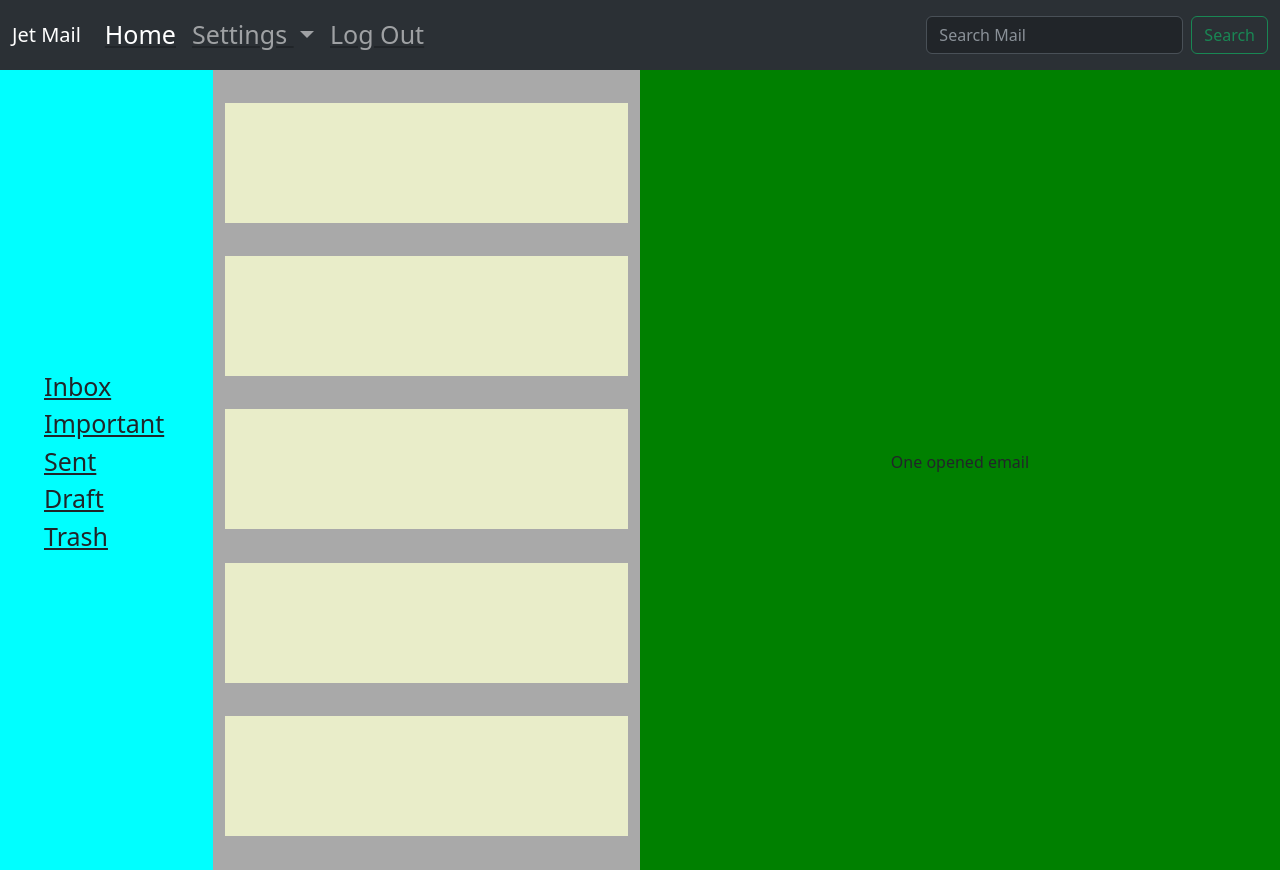
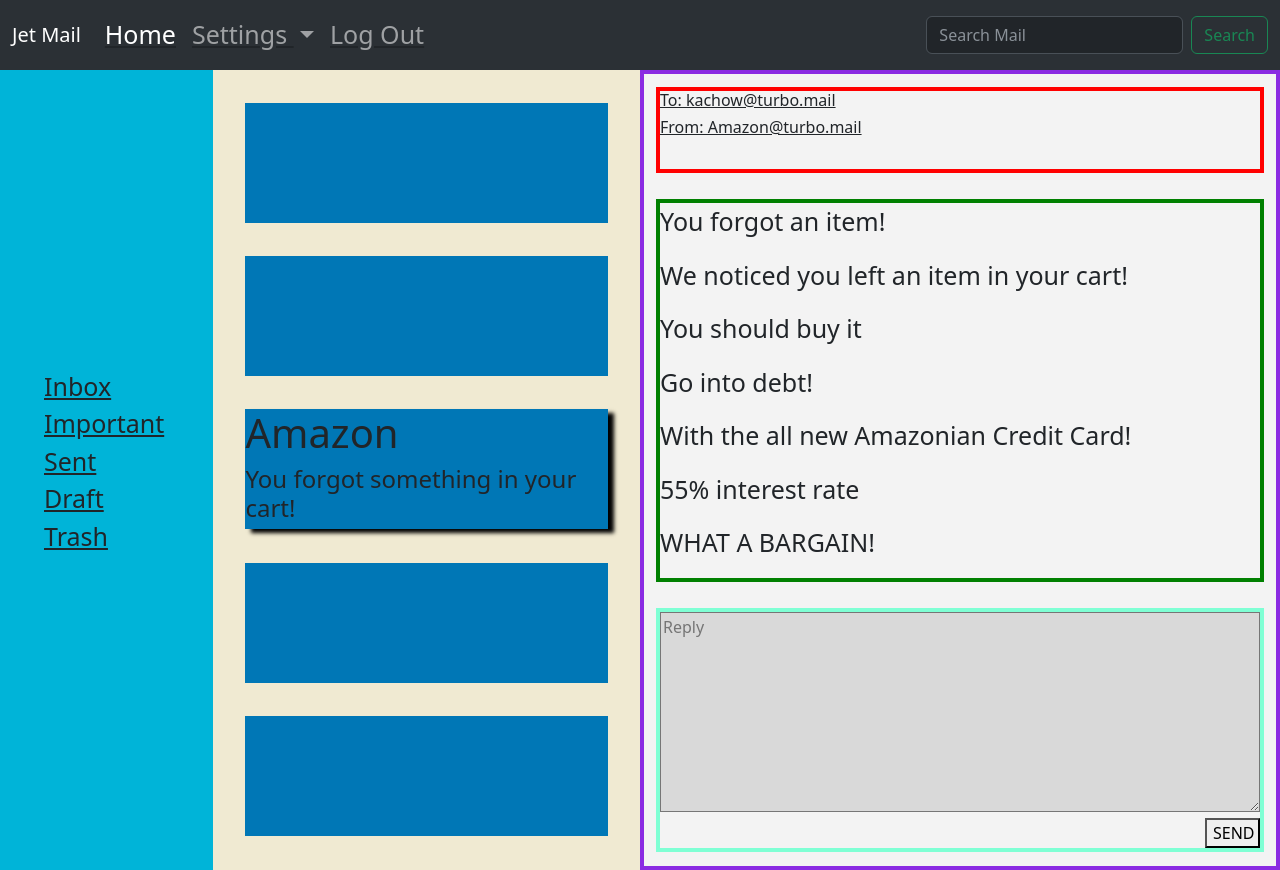
Before and after one commit to Oceanvibes209/bvt-email-template-aguilera, a plain HTML site: page index.html in a window 1280 px wide. Drawn offline with nearby package versions, Linux system fonts and the light colour scheme.

Commit message:
Stylizing using hover, box-shadow. Added the opened email section with a textarea and send button.

```diff
--- a/index.html
+++ b/index.html
@@ -59,12 +59,36 @@
           <div class="col col-md-8 col-xl-4 email-tablet card-style">
             <div class="uremail"></div>
             <div class="uremail"></div>
-            <div class="uremail"></div>
+            <div class="uremail opn-email">
+              <h1>Amazon</h1>
+              <h4>You forgot something in your cart!</h4>
+              <h6>Its in your cart</h6>
+            </div>
             <div class="uremail"></div>
             <div class="uremail"></div>
           </div>
           <div class=" col d-none d-xl-flex col-xl-6 email-desktop card-style">
-            <p>One opened email</p>
+            <div class="to-from">
+              <h6>To: kachow@turbo.mail</h6>
+              <h6>From: Amazon@turbo.mail</h6>
+              <br>
+            </div>
+            <div class="opn-email-body">
+              <p>You forgot an item!</p>
+
+              <p>We noticed you left an item in your cart!</p>
+              <p>You should buy it</p>
+              <p>Go into debt!</p>
+              <p>With the all new Amazonian Credit Card!</p>
+              <p>55% interest rate</p>
+              <p>WHAT A BARGAIN!</p>
+            </div>
+            <div class="email-reply">
+              <form>
+                <textarea class="reply-body" type="text" placeholder="Reply" required></textarea>
+              </form>
+              <button class="reply-btn" target="_blank">SEND</button>
+            </div>
           </div>
         </div>
     </div>
--- a/styles.css
+++ b/styles.css
@@ -8,6 +8,10 @@
 
 nav{
     width: 100vw;
+}
+
+.dropdown-menu{
+    width: 400px;
 }
 
 .row{
@@ -25,25 +29,78 @@
 }
 
 .email-mobile{
-    background-color: aqua;
+    background-color:#00b4d8;
      justify-content: flex-start;
 }
 
 .email-tablet{
-    background-color: #a9a9a9;
+    background-color: #f0ead2;
     justify-content:space-evenly;
     flex-direction: column;
 
 }
 
 .uremail{
-    background-color: #E9EDC9;
-    width: 100%;
+    background-color: #0077b6;
+    text-align: left;
+    width: 90%;
     height: 15vh;
+    overflow: hidden;
+}
+.uremail:hover{
+    cursor: pointer;
+    background-color: #90e0ef;
+    transition: 1s;
 }
 
 .email-desktop{
-    background-color:green ;
+    border: 4px blueviolet solid;
+    display: flex;
+    justify-content:space-around;
+    flex-direction: column;
+    background-color:#F3F3F3;
+}
+.to-from{
+    width:100%;
+    border: 4px red solid;
+    align-self: flex-start;
+    text-align: left;
+    flex-direction: column;
+    text-decoration: underline;
+}
+.opn-email{
+    box-shadow: 6px 4px 4px black;
+}
+.opn-email-body{
+    width:100%;
+    border: 4px green solid;
+    text-align: left;
+    align-self: flex-start;
+    font-size: 25px;
+
+}
+.email-reply{
+    border:4px aquamarine solid;
+    width:100%;
+    display: flex;
+    justify-content: space-between;
+    flex-direction: column;
+
+}
+.reply-body{
+    width:100%;
+    height:200px;
+    text-align:start;
+    background-color: #D9D9D9;
+}
+.reply-btn{
+    width: 55px;
+    align-self: flex-end;
+}
+.reply-btn:hover{
+    background-color: rgb(0, 170, 255);
+    transition: 1s;
+    box-shadow:6px 3px 3px black ;
 }
 ul{
     text-align: left;
```
